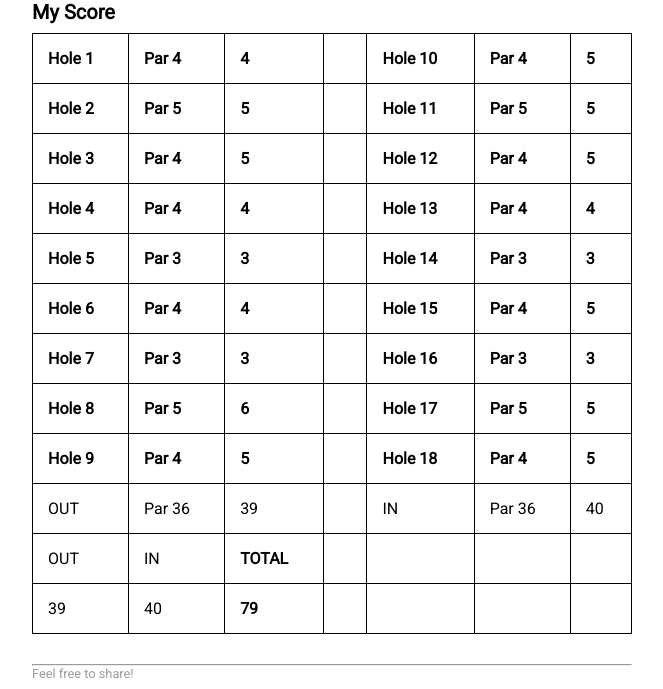
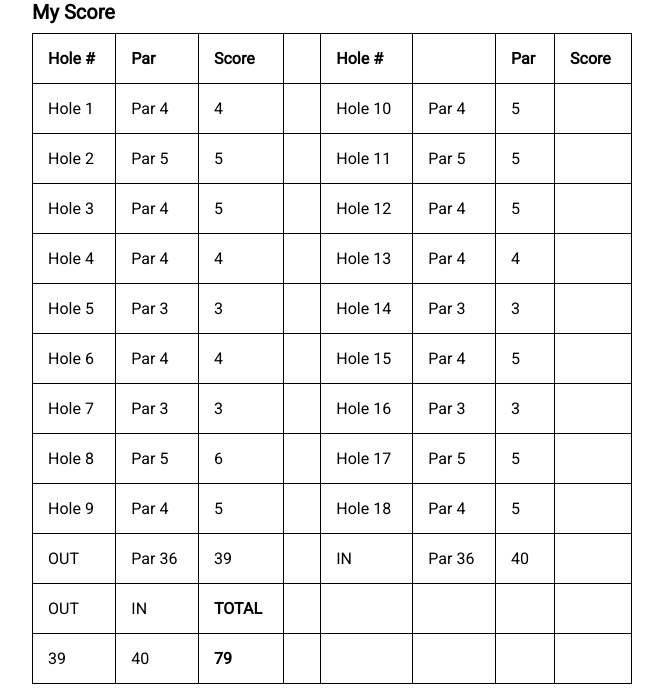
Before and after one commit to eliotcochrane/eliotcochrane.github.io, a Jekyll site: the page built from _posts/2024-07-11-kitakami-shimin.md, in a window 1280 px wide and 900 px high, scrolled down 9766 px, cut to the strip 211-900 px from the top of the window. Shown: the whole strip, without its empty margins (308-971 px from the left). Built offline with Jekyll 4.4.1, drawn with Linux system fonts in a browser that asks for light colours; nearby versions of some CDN libraries.

Commit message:
Chart Format on Kitakami Shimin
-Updated the chart on Kitakami Shimin

```diff
--- a/_posts/2024-07-11-kitakami-shimin.md
+++ b/_posts/2024-07-11-kitakami-shimin.md
@@ -164,6 +164,8 @@ Clearly, Kitakami Shimin is the golf club for the average amateur, and that's no
 
 ### My Score
 
+| Hole # | Par| Score | | Hole # | |Par | Score |
+| --- | --- | --- | --- | --- | --- | --- |
 | Hole 1 | Par 4 | 4 | | Hole 10 | Par 4 | 5 |
 | Hole 2 | Par 5 | 5 | | Hole 11 | Par 5 | 5 |
 | Hole 3 | Par 4 | 5 | | Hole 12 | Par 4 | 5 |
```
